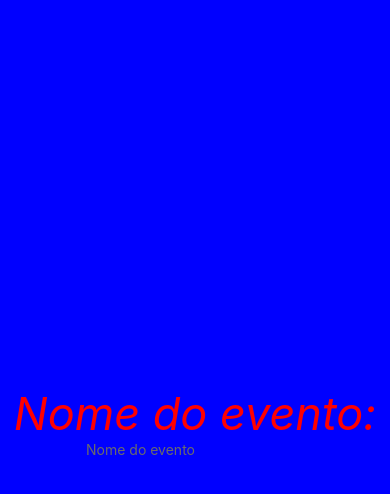
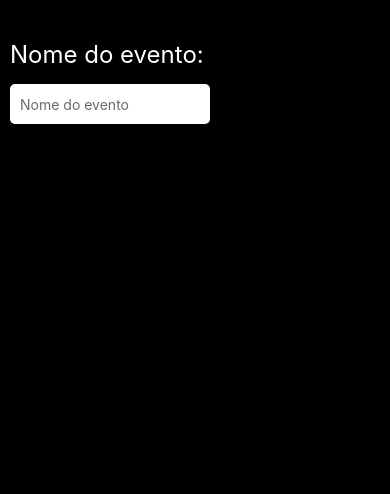
Before and after one commit to junio10/FundamentosReactNative, a React Native app: screen / in a window 390 px wide. Shown: the top 494 px of the page. Built offline with nearby package versions, Linux system fonts and the light colour scheme.

Commit message:
adicionando textInput style

```diff
--- a/src/screens/home/style.ts
+++ b/src/screens/home/style.ts
@@ -1,15 +1,25 @@
-import { StyleSheet } from "react-native";
+import { StyleSheet, TextInput } from "react-native";
 
 export const styles = StyleSheet.create({
     container: {
       flex: 1,
-      backgroundColor: 'blue',
-      alignItems: 'center',
-      justifyContent: 'center',
+      backgroundColor:"black",
+      alignItems:"flex-start"
     },
     textName:{
-      color: 'red',
-      fontSize: 45,
-      fontStyle:"italic",
+      color: 'white',
+      fontSize: 24,
+      marginTop: 40,
+      marginLeft:10
+    },
+    TextInput:{
+       backgroundColor:"white",
+       marginLeft:10,
+       marginTop:15,
+       width:200,
+       height:40,
+       borderRadius:5,
+       padding:10,
     }
+
   });
```
